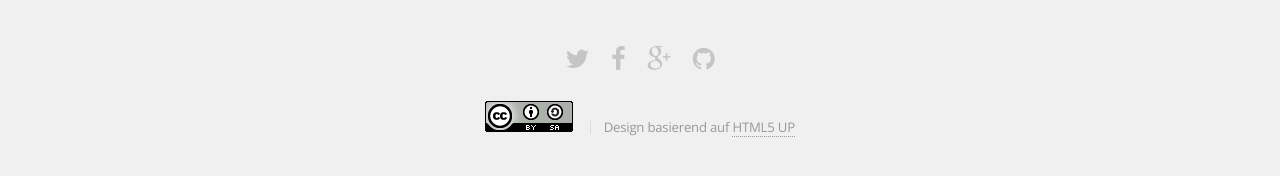
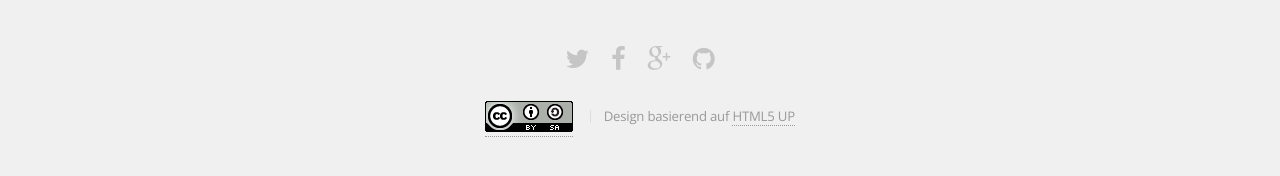
Before and after one commit to mdrenger/darmstadt.freifunk.net, a Jekyll site: the page built from pages/zugangspunkte.html, in a window 1280 px wide and 1201 px high. Shown: the part 979-1155 px from the top of the window. Built offline with Jekyll 4.4.1, drawn with Linux system fonts in a browser that asks for light colours.

```diff
--- a/_includes/footer.html
+++ b/_includes/footer.html
@@ -6,7 +6,7 @@
 		<li><a href="https://github.com/freifunk-darmstadt" class="icon fa-github"><span class="label">Github</span></a></li>
 	</ul>
 	<ul class="copyright">
-		<li<a href="http://creativecommons.org/licenses/by-sa/4.0/"><img src="/images/cc.png"></a></li>
+		<li><a href="http://creativecommons.org/licenses/by-sa/4.0/"><img src="/images/cc.png"></a></li>
 		<li>Design basierend auf <a href="http://html5up.net">HTML5 UP</a></li>
 	</ul>
 </footer>
```
